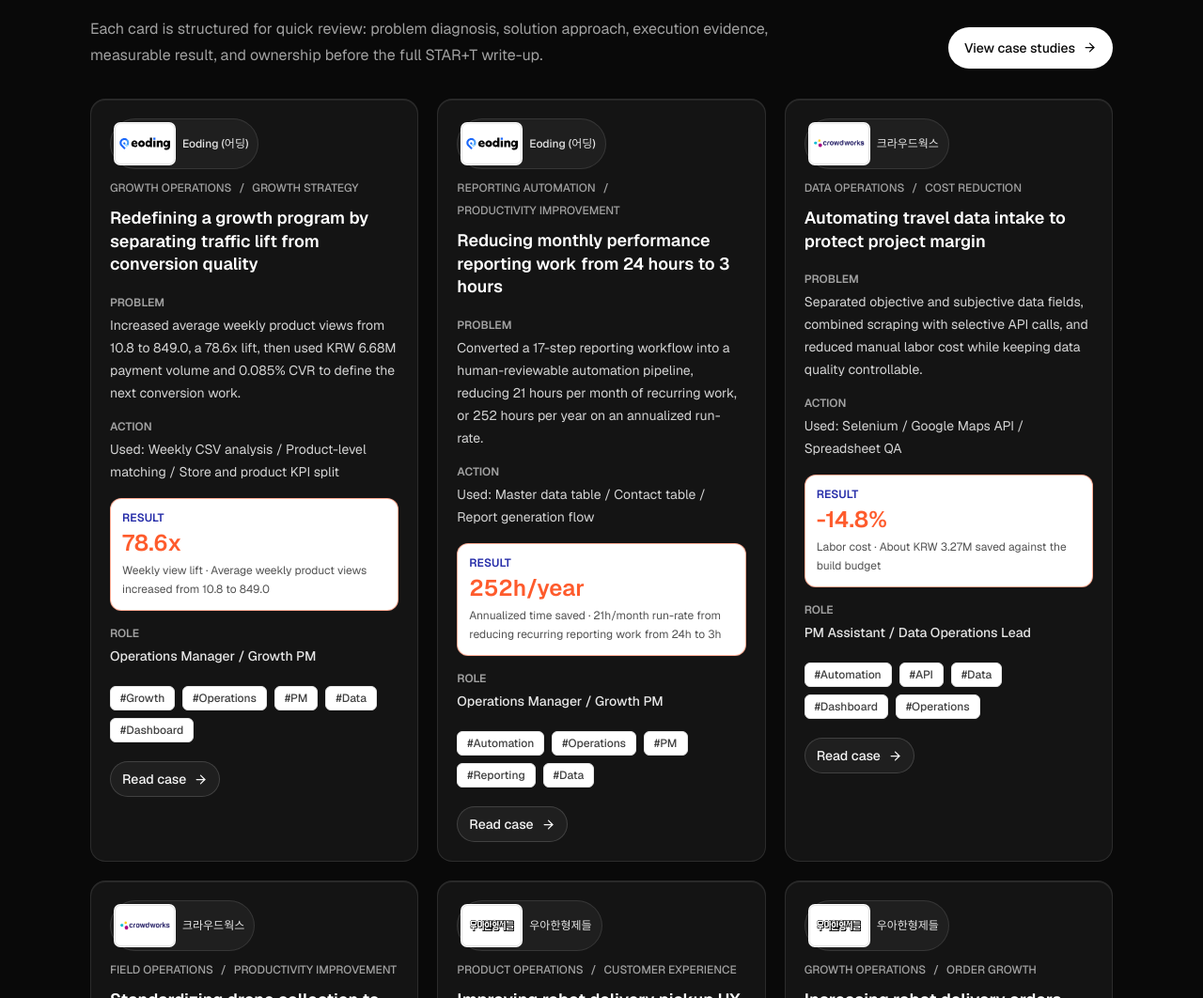
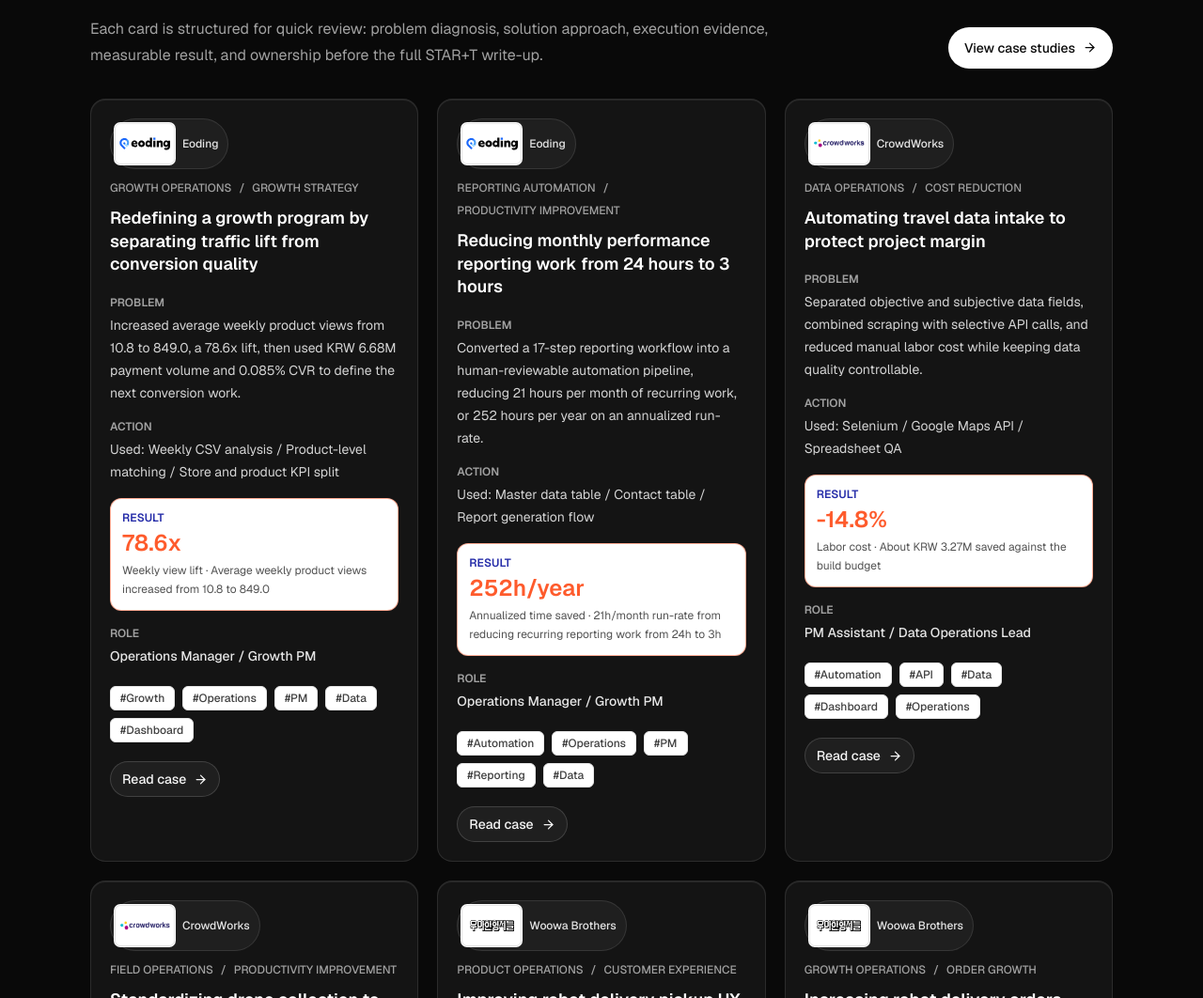
Before and after one commit to Joshua-sung/portfolio-archive, a Next.js app: page / in a window 1280 px wide. Shown: the part 1111-2173 px from the top of the page at 94% size. Built offline with nearby package versions, Linux system fonts and the light colour scheme.

Commit message:
Localize English company names

```diff
--- a/content/work/drone-data-collection-standardization.mdx
+++ b/content/work/drone-data-collection-standardization.mdx
@@ -5,7 +5,7 @@ summary: "Redesigned field collection rules, battery rotation, flight order, and
 date: "2026-05-27"
 role: "Project Lead / PM Assistant"
 company:
-  name: "크라우드웍스"
+  name: "CrowdWorks"
   slug: "crowdworks"
   context: "AI data build operations, freelancer workflow management, automation-assisted data collection, and public-sector style delivery discipline."
   role: "PM Assistant / Project Lead"
--- a/content/work/growth-program-conversion-diagnosis.mdx
+++ b/content/work/growth-program-conversion-diagnosis.mdx
@@ -5,7 +5,7 @@ summary: "Increased average weekly product views from 10.8 to 849.0, a 78.6x lif
 date: "2026-05-28"
 role: "Operations Manager / Growth PM"
 company:
-  name: "Eoding (어딩)"
+  name: "Eoding"
   slug: "eoding"
   context: "Current company work in travel-tech SaaS operations, growth programs, reporting automation, QA tooling, and collaboration systems."
   role: "Operations Manager / Growth PM"
--- a/content/work/notion-slack-task-operating-system.mdx
+++ b/content/work/notion-slack-task-operating-system.mdx
@@ -5,7 +5,7 @@ summary: "Turned Slack requests into Notion tasks and dashboard visibility, savi
 date: "2026-05-28"
 role: "Operations Manager / Growth PM"
 company:
-  name: "Eoding (어딩)"
+  name: "Eoding"
   slug: "eoding"
   context: "Current company work in travel-tech SaaS operations, growth programs, reporting automation, QA tooling, and collaboration systems."
   role: "Operations Manager / Growth PM"
--- a/content/work/performance-reporting-automation.mdx
+++ b/content/work/performance-reporting-automation.mdx
@@ -5,7 +5,7 @@ summary: "Converted a 17-step reporting workflow into a human-reviewable automat
 date: "2026-05-28"
 role: "Operations Manager / Growth PM"
 company:
-  name: "Eoding (어딩)"
+  name: "Eoding"
   slug: "eoding"
   context: "Current company work in travel-tech SaaS operations, growth programs, reporting automation, QA tooling, and collaboration systems."
   role: "Operations Manager / Growth PM"
--- a/content/work/public-proposal-consortium-presentation.mdx
+++ b/content/work/public-proposal-consortium-presentation.mdx
@@ -5,7 +5,7 @@ summary: "Structured RFP requirements, aligned partner roles, prepared Q&A, and
 date: "2026-05-21"
 role: "Proposal PM / Consortium Presenter"
 company:
-  name: "크라우드웍스"
+  name: "CrowdWorks"
   slug: "crowdworks"
   context: "CrowdWorks public-sector proposal work involving RFP interpretation, multi-company coordination, presentation strategy, and PMO-style decision tracking."
   role: "Proposal PM / PMO"
--- a/content/work/qa-error-response-recommendation-tool.mdx
+++ b/content/work/qa-error-response-recommendation-tool.mdx
@@ -5,7 +5,7 @@ summary: "Structured QA history into reusable cases and templates, then led with
 date: "2026-05-28"
 role: "Operations Manager / Growth PM"
 company:
-  name: "Eoding (어딩)"
+  name: "Eoding"
   slug: "eoding"
   context: "Current company work in travel-tech SaaS operations, growth programs, reporting automation, QA tooling, and collaboration systems."
   role: "Operations Manager / Growth PM"
--- a/content/work/robot-delivery-pickup-ux.mdx
+++ b/content/work/robot-delivery-pickup-ux.mdx
@@ -5,7 +5,7 @@ summary: "Converted repeated pickup VOC into measured spatial constraints, adjus
 date: "2026-05-26"
 role: "Operations PM / Product Operations"
 company:
-  name: "우아한형제들"
+  name: "Woowa Brothers"
   slug: "woowa-brothers"
   context: "Airport robot delivery operations covering real-time control, field issue handling, customer experience, sales reporting, and developer-facing product feedback."
   role: "Operations PM / Product Operations"
--- a/content/work/robot-delivery-promotion-orders.mdx
+++ b/content/work/robot-delivery-promotion-orders.mdx
@@ -5,7 +5,7 @@ summary: "Turned idle robot time into controlled exposure, seasonal field brandi
 date: "2026-05-25"
 role: "Operations Manager / Growth Operations"
 company:
-  name: "우아한형제들"
+  name: "Woowa Brothers"
   slug: "woowa-brothers"
   context: "Airport robot delivery operations covering real-time control, field issue handling, customer experience, sales reporting, and developer-facing product feedback."
   role: "Operations PM / Product Operations"
--- a/content/work/travel-data-build-automation.mdx
+++ b/content/work/travel-data-build-automation.mdx
@@ -5,7 +5,7 @@ summary: "Separated objective and subjective data fields, combined scraping with
 date: "2026-05-28"
 role: "PM Assistant / Data Operations Lead"
 company:
-  name: "크라우드웍스"
+  name: "CrowdWorks"
   slug: "crowdworks"
   context: "AI data build operations, freelancer workflow management, automation-assisted data collection, and public-sector style delivery discipline."
   role: "PM Assistant / Data Operations Lead"
--- a/content/work/weather-requirement-renegotiation.mdx
+++ b/content/work/weather-requirement-renegotiation.mdx
@@ -5,7 +5,7 @@ summary: "Rebuilt missing field logs, matched shooting dates with weather record
 date: "2026-05-24"
 role: "PM Assistant / Field Data Operations"
 company:
-  name: "크라우드웍스"
+  name: "CrowdWorks"
   slug: "crowdworks"
   context: "AI data build operations, freelancer workflow management, automation-assisted data collection, and public-sector style delivery discipline."
   role: "PM Assistant / Project Lead"
--- a/scripts/check-i18n.mjs
+++ b/scripts/check-i18n.mjs
@@ -23,6 +23,8 @@ function readEntries(directory) {
         slug: String(data.slug ?? fileName.replace(/\.mdx?$/, "")),
         title: String(data.title ?? ""),
         summary: String(data.summary ?? ""),
+        companyName: String(data.company?.name ?? ""),
+        companySlug: String(data.company?.slug ?? ""),
         metrics: Array.isArray(data.metrics) ? data.metrics : [],
         charts: Array.isArray(data.charts) ? data.charts : [],
         content,
@@ -58,7 +60,24 @@ const expectedKoreanChartValues = new Map([
   ["weather-requirement-renegotiation", "82%"],
 ]);
 
+const expectedEnglishCompanyNames = new Map([
+  ["eoding", "Eoding"],
+  ["woowa-brothers", "Woowa Brothers"],
+  ["crowdworks", "CrowdWorks"],
+  ["dublin-pub-operations", "Dublin Pub Operations"],
+  ["republic-of-korea-army", "Republic of Korea Army"],
+]);
+
 const allowedVisualTypes = new Set(["comparison", "reduction", "composition", "milestones", "evidence"]);
+
+for (const entry of english) {
+  assert.ok(!/[가-힣]/.test(entry.companyName), `${entry.fileName} should use an English company name`);
+  assert.equal(
+    entry.companyName,
+    expectedEnglishCompanyNames.get(entry.companySlug),
+    `${entry.fileName} should use the expected English company label`,
+  );
+}
 
 for (const entry of korean) {
   assert.ok(/[가-힣]/.test(entry.title), `${entry.fileName} should have a Korean title`);
--- a/src/lib/brand-assets.ts
+++ b/src/lib/brand-assets.ts
@@ -17,7 +17,7 @@ export const githubUrl = "https://github.com/Joshua-sung/portfolio-archive";
 export const companyBrands: CompanyBrand[] = [
   {
     slug: "eoding",
-    name: "어딩 / Eoding",
+    name: "Eoding",
     logoAlt: "Eoding logo",
     logoSrc: "/logos/eoding.svg",
     initials: "EO",
@@ -29,8 +29,8 @@ export const companyBrands: CompanyBrand[] = [
   },
   {
     slug: "woowa-brothers",
-    name: "우아한형제들",
-    logoAlt: "우아한형제들 logo",
+    name: "Woowa Brothers",
+    logoAlt: "Woowa Brothers logo",
     logoSrc: "/logos/woowahan-brothers.jpg",
     initials: "WB",
     homepageUrl: "https://www.woowahan.com/",
@@ -41,7 +41,7 @@ export const companyBrands: CompanyBrand[] = [
   },
   {
     slug: "crowdworks",
-    name: "크라우드웍스",
+    name: "CrowdWorks",
     logoAlt: "Crowdworks logo",
     logoSrc: "/logos/crowdworks.png",
     initials: "CW",
```
